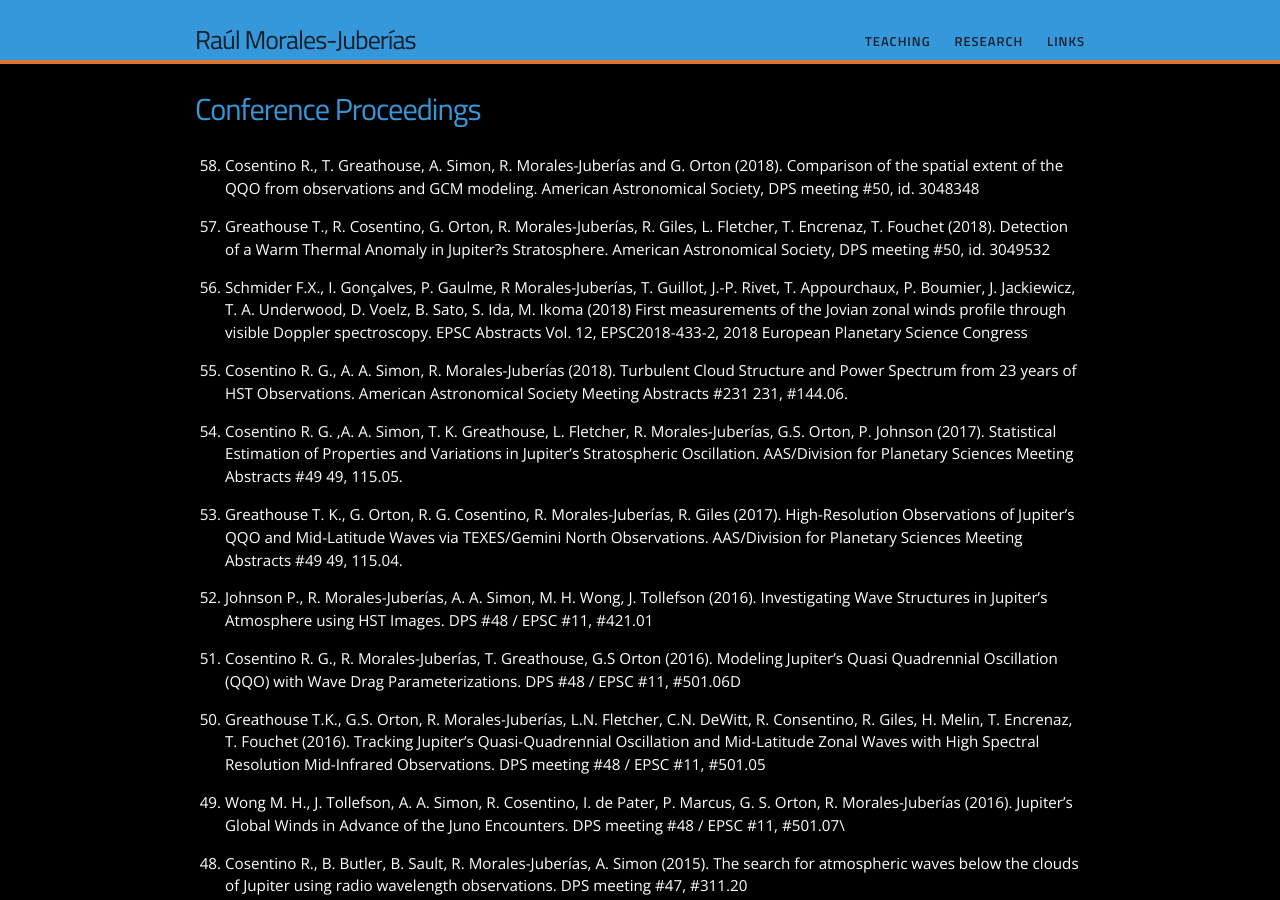
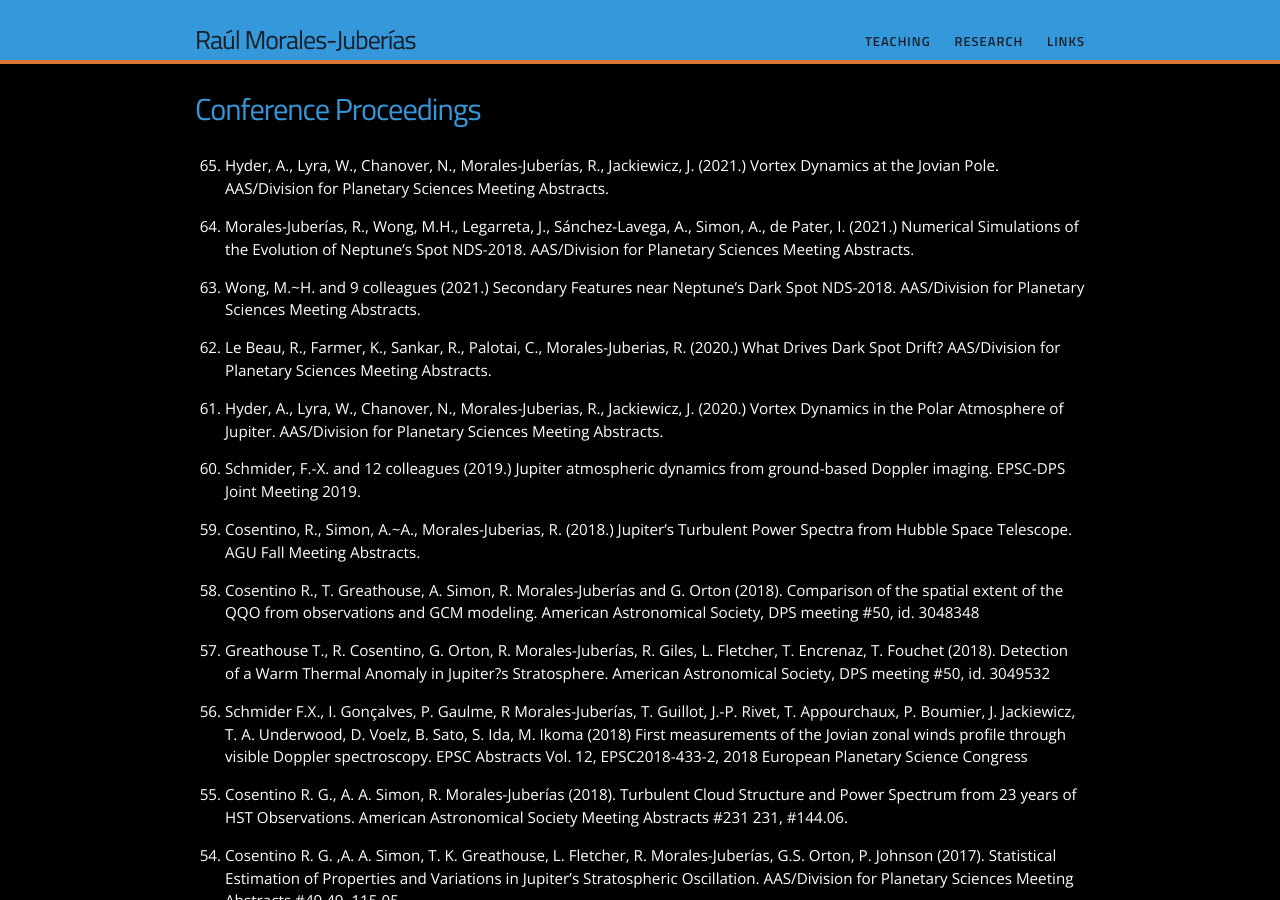
Before and after one commit to rmjuberias/rmjuberias.github.io, a Jekyll site: the page built from research/conferences.md, in a window 1280 px wide and 900 px high. Built offline with Jekyll 4.4.1, drawn with Linux system fonts in a browser that asks for light colours.

Commit message:
update to publications
update to publications

```diff
--- a/research/conferences.md
+++ b/research/conferences.md
@@ -3,6 +3,20 @@ layout: page
 title: Conference Proceedings
 permalink: /research/conferences/
 ---
+
+0. Hyder, A., Lyra, W., Chanover, N., Morales-Juberías, R., Jackiewicz, J. (2021.) Vortex Dynamics at the Jovian Pole. AAS/Division for Planetary Sciences Meeting Abstracts.
+
+0. Morales-Juberías, R., Wong, M.H., Legarreta, J., Sánchez-Lavega, A., Simon, A., de Pater, I. (2021.) Numerical Simulations of the Evolution of Neptune's Spot NDS-2018. AAS/Division for Planetary Sciences Meeting Abstracts.
+
+0. Wong, M.~H. and 9 colleagues (2021.) Secondary Features near Neptune's Dark Spot NDS-2018. AAS/Division for Planetary Sciences Meeting Abstracts.
+
+0. Le Beau, R., Farmer, K., Sankar, R., Palotai, C., Morales-Juberias, R. (2020.) What Drives Dark Spot Drift? AAS/Division for Planetary Sciences Meeting Abstracts.
+
+0. Hyder, A., Lyra, W., Chanover, N., Morales-Juberias, R., Jackiewicz, J. (2020.) Vortex Dynamics in the Polar Atmosphere of Jupiter. AAS/Division for Planetary Sciences Meeting Abstracts.
+
+0. Schmider, F.-X. and 12 colleagues (2019.) Jupiter atmospheric dynamics from ground-based Doppler imaging. EPSC-DPS Joint Meeting 2019.
+
+0. Cosentino, R., Simon, A.~A., Morales-Juberias, R. (2018.) Jupiter's Turbulent Power Spectra from Hubble Space Telescope. AGU Fall Meeting Abstracts.
 
 0. Cosentino R., T. Greathouse, A. Simon, R. Morales-Juberías and G. Orton (2018). Comparison of the spatial extent of the QQO from observations and GCM modeling. American Astronomical Society, DPS meeting \#50, id.  3048348
 
```
